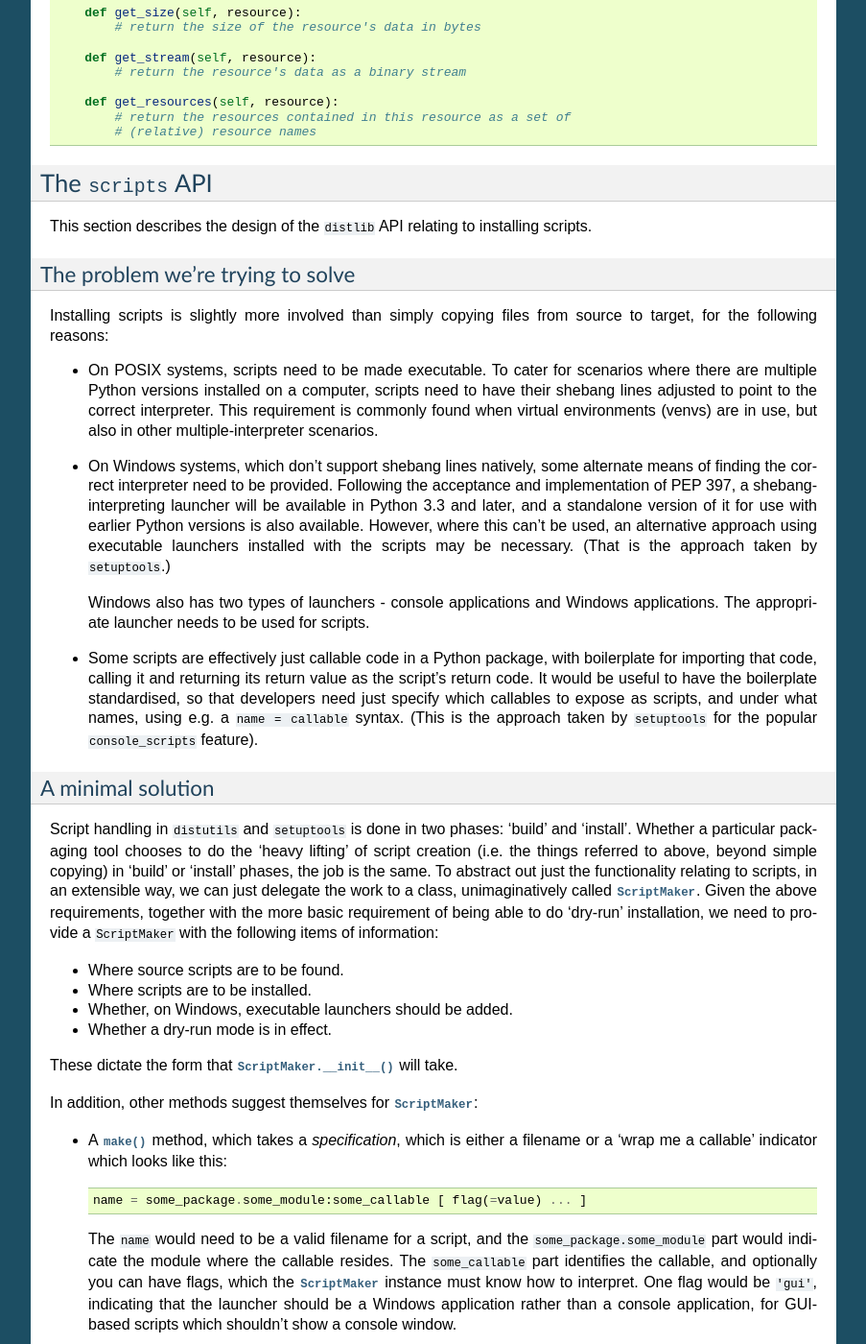
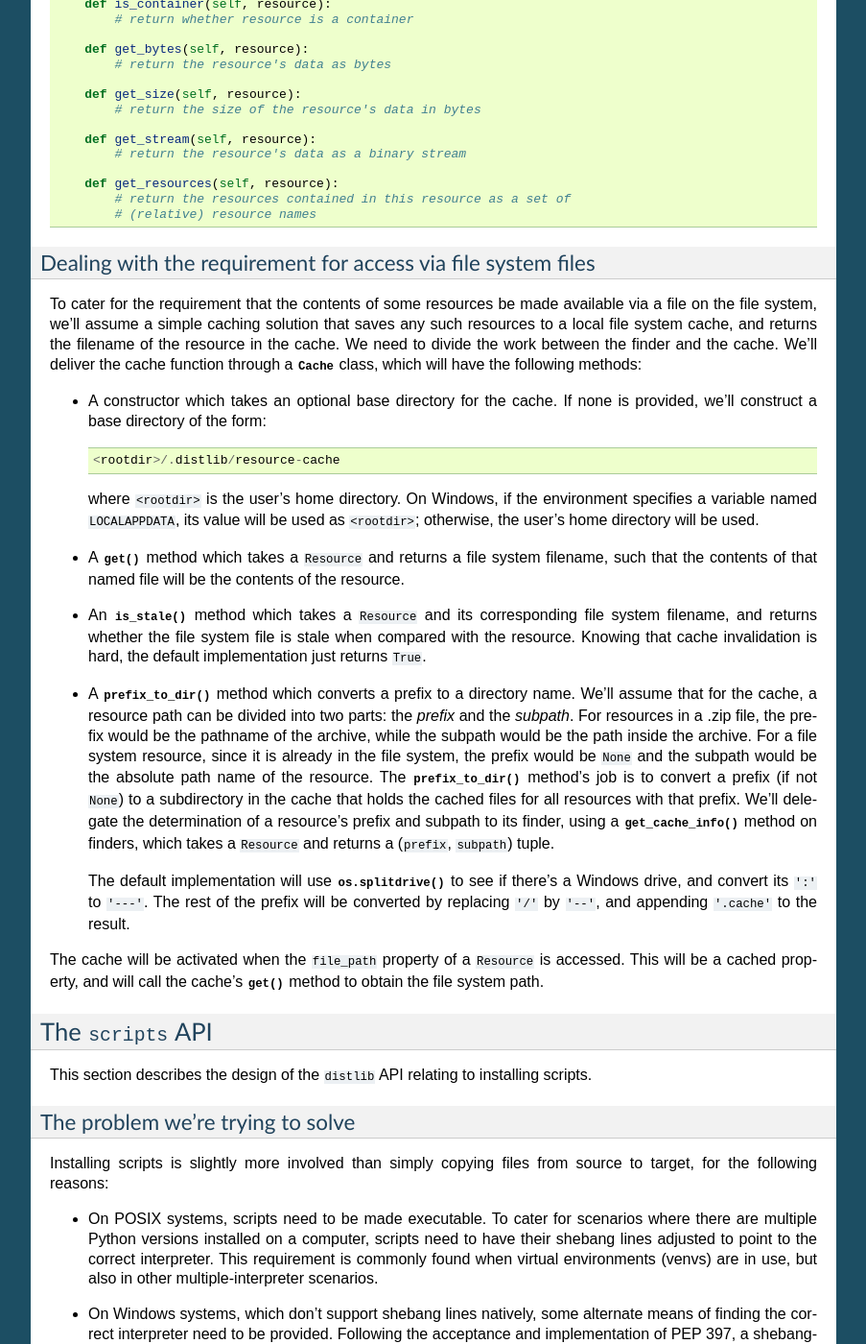
Before and after one commit to pypa/distlib, a Sphinx documentation site: the page built from docs/internals.rst, in a window 1280 px wide and 1400 px high, scrolled down 3227 px. Shown: the whole window at 96% size, without its empty margins (198-1101 px from the left). Built offline with Sphinx 7.4.7, drawn with Linux system fonts in a browser that asks for light colours; formulas are drawn with MathJax 3; comment, search, counter and statistics services are not loaded; some of the changed text lies outside the part shown.

Commit message:
Updated documentation to mention resource caching.

```diff
--- a/docs/internals.rst
+++ b/docs/internals.rst
@@ -59,6 +59,11 @@ packages, we'll assume that the requirements are as follows:
   in packages contained in .zip files, and third parties should be able to
   extend the facilities to work with other storage formats which support import
   of Python packages.
+* It should be possible to access the contents of any resource through a
+  file on the file system. This is to cater for any external APIs which need to
+  access the resource data as files (examples would be a shared library for
+  linking using ``dlopen()`` on POSIX, or any APIs which need access to
+  resource data via OS-level file handles rather than Python streams.
 
 
 A minimal solution
@@ -205,6 +210,58 @@ What a finder needs to do can be exemplified by the following skeleton for
             # (relative) resource names
 
 
+Dealing with the requirement for access via file system files
+^^^^^^^^^^^^^^^^^^^^^^^^^^^^^^^^^^^^^^^^^^^^^^^^^^^^^^^^^^^^^
+
+To cater for the requirement that the contents of some resources be made
+available via a file on the file system, we'll assume a simple caching
+solution that saves any such resources to a local file system cache, and
+returns the filename of the resource in the cache. We need to divide the
+work between the finder and the cache. We'll deliver the cache function
+through a :class:`Cache` class, which will have the following methods:
+
+* A constructor which takes an optional base directory for the cache. If
+  none is provided, we'll construct a base directory of the form::
+
+  <rootdir>/.distlib/resource-cache
+
+  where ``<rootdir>`` is the user's home directory. On Windows, if the
+  environment specifies a variable named ``LOCALAPPDATA``, its value
+  will be used as ``<rootdir>``; otherwise, the user's home directory
+  will be used.
+
+* A :meth:`get` method which takes a ``Resource`` and returns a file system
+  filename, such that the contents of that named file will be the contents
+  of the resource.
+
+* An :meth:`is_stale` method which takes a ``Resource`` and its corresponding
+  file system filename, and returns whether the file system file is stale
+  when compared with the resource. Knowing that cache invalidation is hard,
+  the default implementation just returns ``True``.
+
+* A :meth:`prefix_to_dir` method which converts a prefix to a directory name.
+  We'll assume that for the cache, a resource path can be divided into two
+  parts: the *prefix* and the *subpath*. For resources in a .zip file, the
+  prefix would be the pathname of the archive, while the subpath would be the
+  path inside the archive. For a file system resource, since it is already in
+  the file system, the prefix would be ``None`` and the subpath would be the
+  absolute path name of the resource. The :meth:`prefix_to_dir` method's job
+  is to convert a prefix (if not ``None``) to a subdirectory in the cache
+  that holds the cached files for all resources with that prefix. We'll
+  delegate the determination of a resource's prefix and subpath to its finder,
+  using a :meth:`get_cache_info` method on finders, which takes a ``Resource``
+  and returns a (``prefix``, ``subpath``) tuple.
+
+  The default implementation will use :func:`os.splitdrive` to see if there's
+  a Windows drive, and convert its ``':'`` to ``'---'``. The rest of the
+  prefix will be converted by replacing ``'/'`` by ``'--'``, and appending
+  ``'.cache'`` to the result.
+
+The cache will be activated when the ``file_path`` property of a ``Resource``
+is accessed. This will be a cached property, and will call the cache's
+:meth:`get` method to obtain the file system path.
+
+
 The ``scripts`` API
 -------------------
 
```
